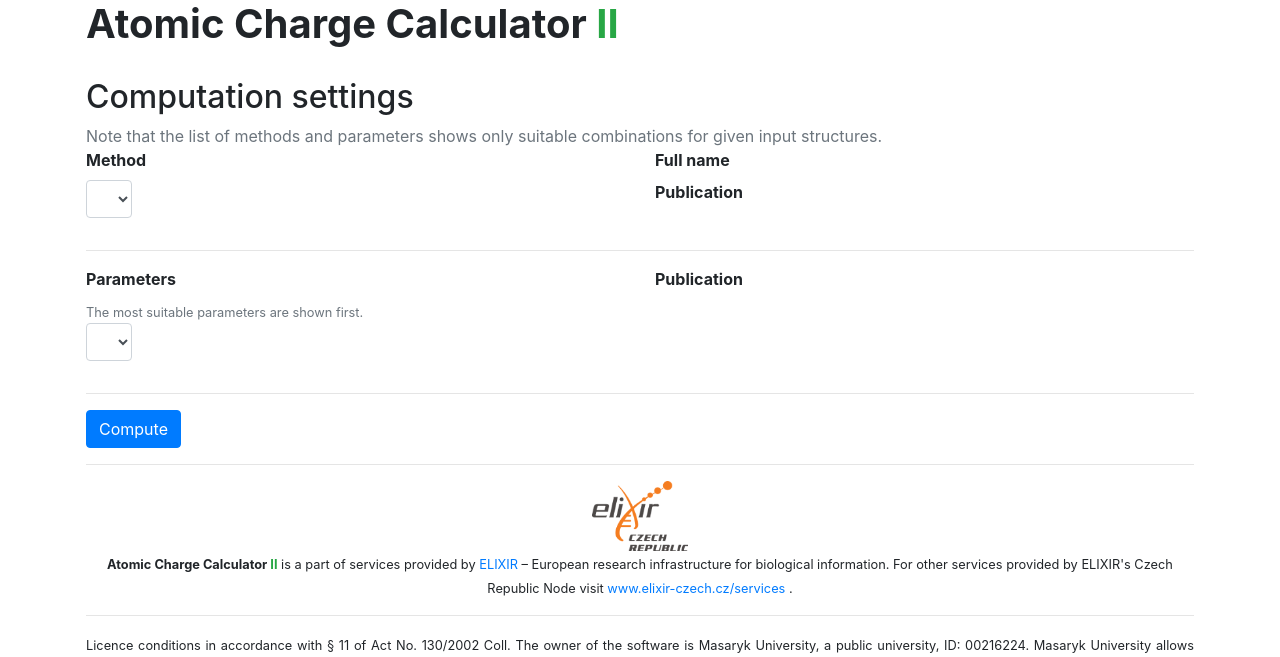
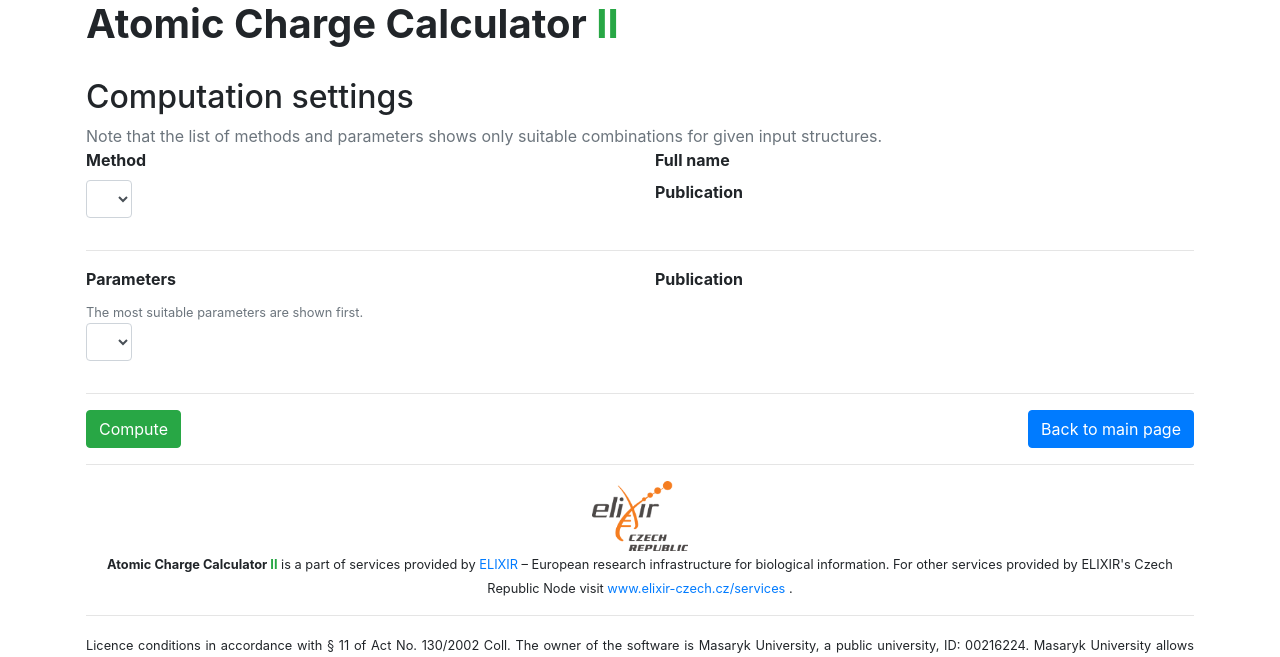
Before and after one commit to sb-ncbr/AtomicChargeCalculator2, a Flask app: template app/templates/computation.html in a window 1280 px wide. Shown: the part 64-721 px from the top of the page. Run offline with Flask 2, Linux system fonts and the light colour scheme; the template is opened without the code that fills it, so the values that code supplies are empty; parts of the project's set-up code (start-up, migrations or seed data) failed here and were passed over; some libraries are stand-ins or nearby versions.

Commit message:
Add "Back" button to the setup page

```diff
--- a/app/templates/computation.html
+++ b/app/templates/computation.html
@@ -58,8 +58,11 @@
         </div>
         <hr>
         <div class="row">
-            <div class="col">
-                <button type="submit" class="btn btn-primary" id="calculate">Compute</button>
+            <div class="col-6">
+                <button type="submit" class="btn btn-success" id="calculate">Compute</button>
+            </div>
+            <div class="col-6 text-right">
+                <button class="btn btn-primary" onclick="location.href='{{ url_for("main_site") }}'" type="button">Back to main page</button>
             </div>
         </div>
     </form>
```
